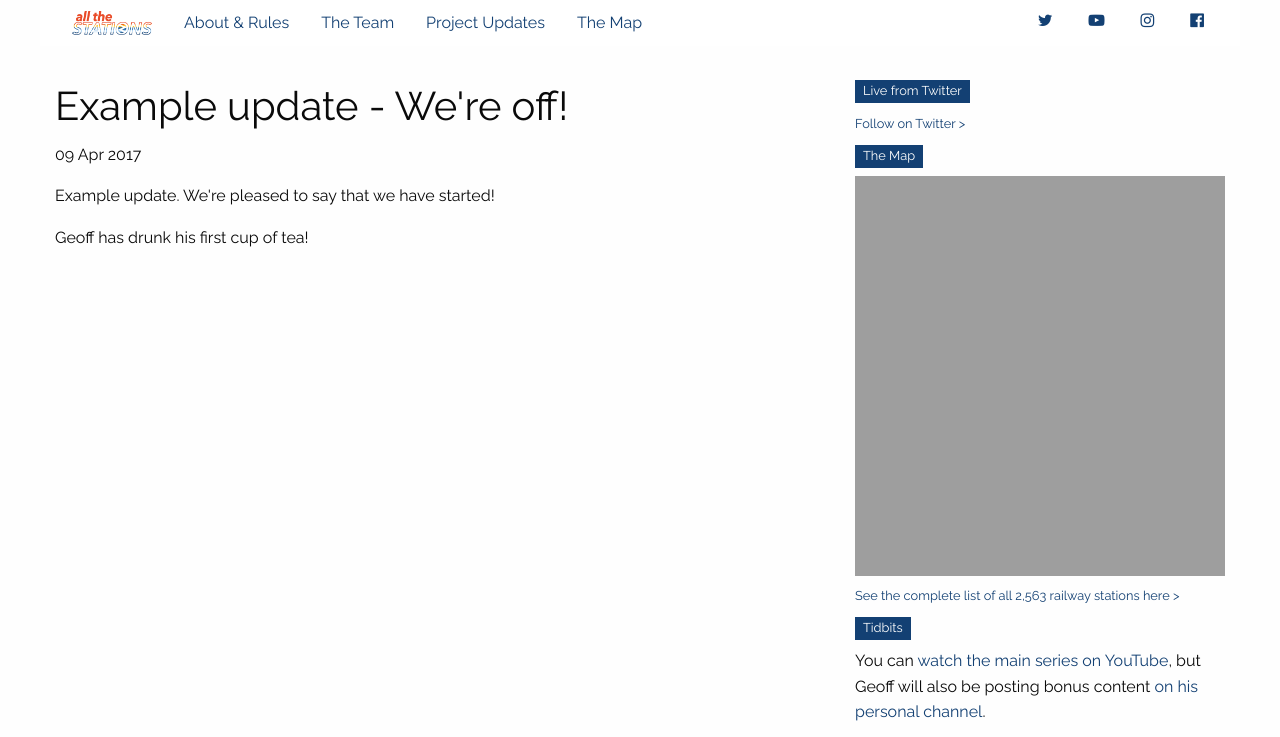
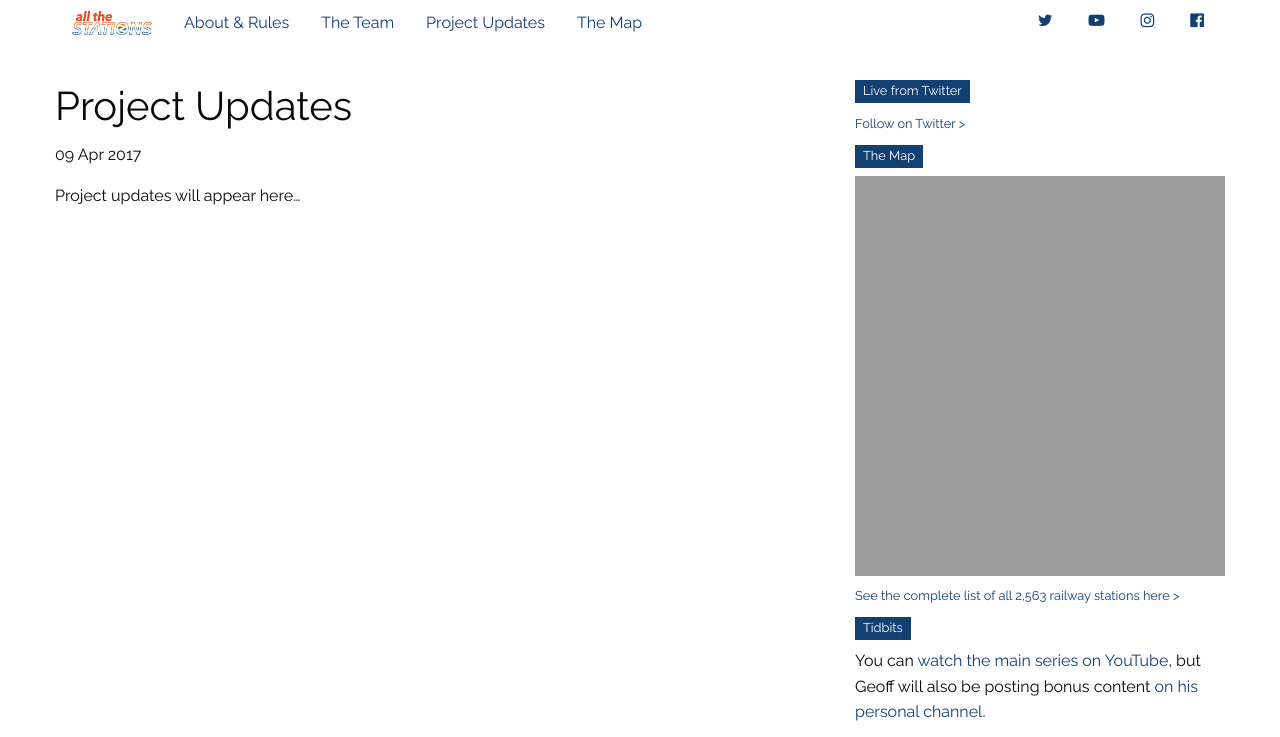
Before and after one commit to khawkins98/all-the-stations, a Jekyll site: the page built from _posts/blog_updates/2017-04-09-example.md, in a window 1280 px wide, cut to the strip 0-737 px from the top of the page. Built offline with Jekyll 4.4.1, drawn with Linux system fonts in a browser that asks for light colours; nearby versions of some CDN libraries; comment, search, counter and statistics services are not loaded.

Commit message:
Update 2017-04-09-example.md

```diff
--- a/_posts/blog_updates/2017-04-09-example.md
+++ b/_posts/blog_updates/2017-04-09-example.md
@@ -1,9 +1,8 @@
 ---
 layout: post
-title: "Example update - We're off!"
+title: "Project Updates"
 date: 2017-04-09
 group: "in_updates_list"
 ---
 
-<p>Example update. We're pleased to say that we have started!</p>
-<p>Geoff has drunk his first cup of tea!</p>
+<p>Project updates will appear here…</p>
```
